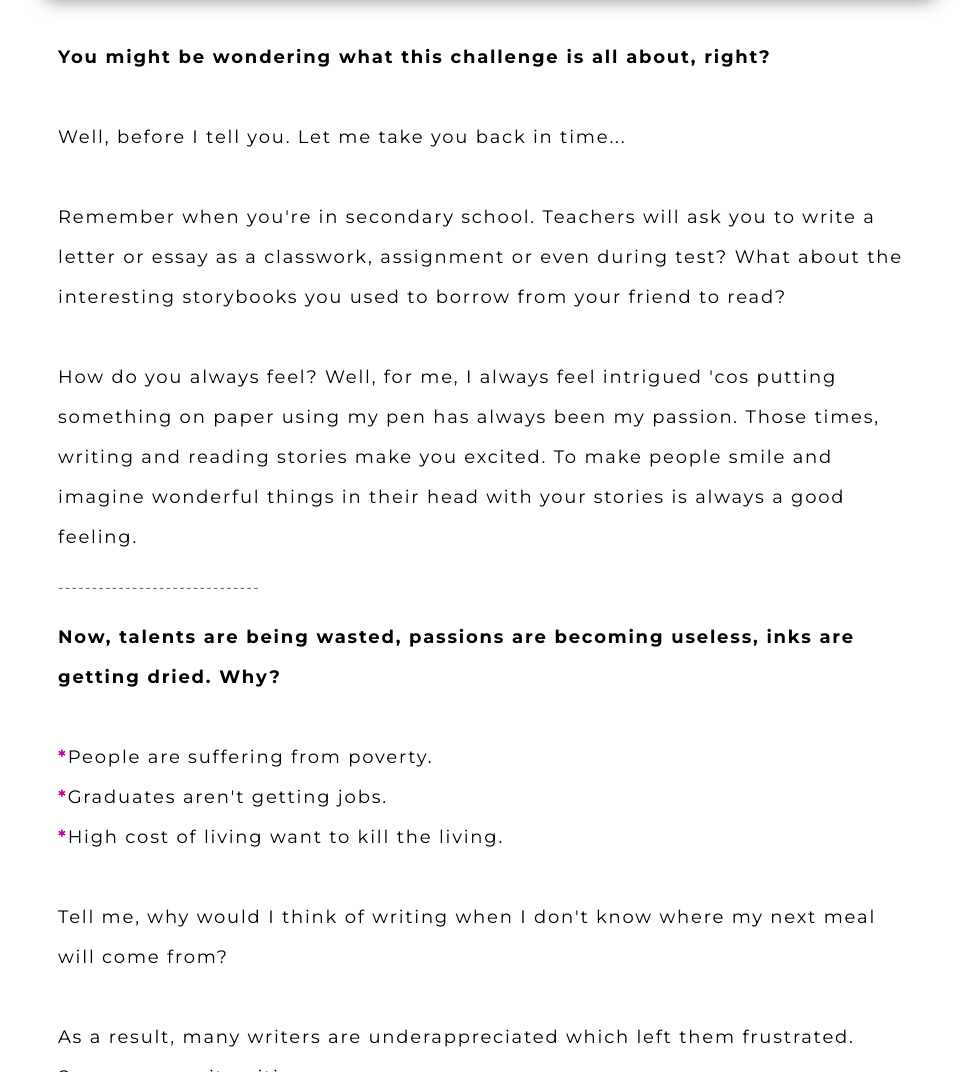
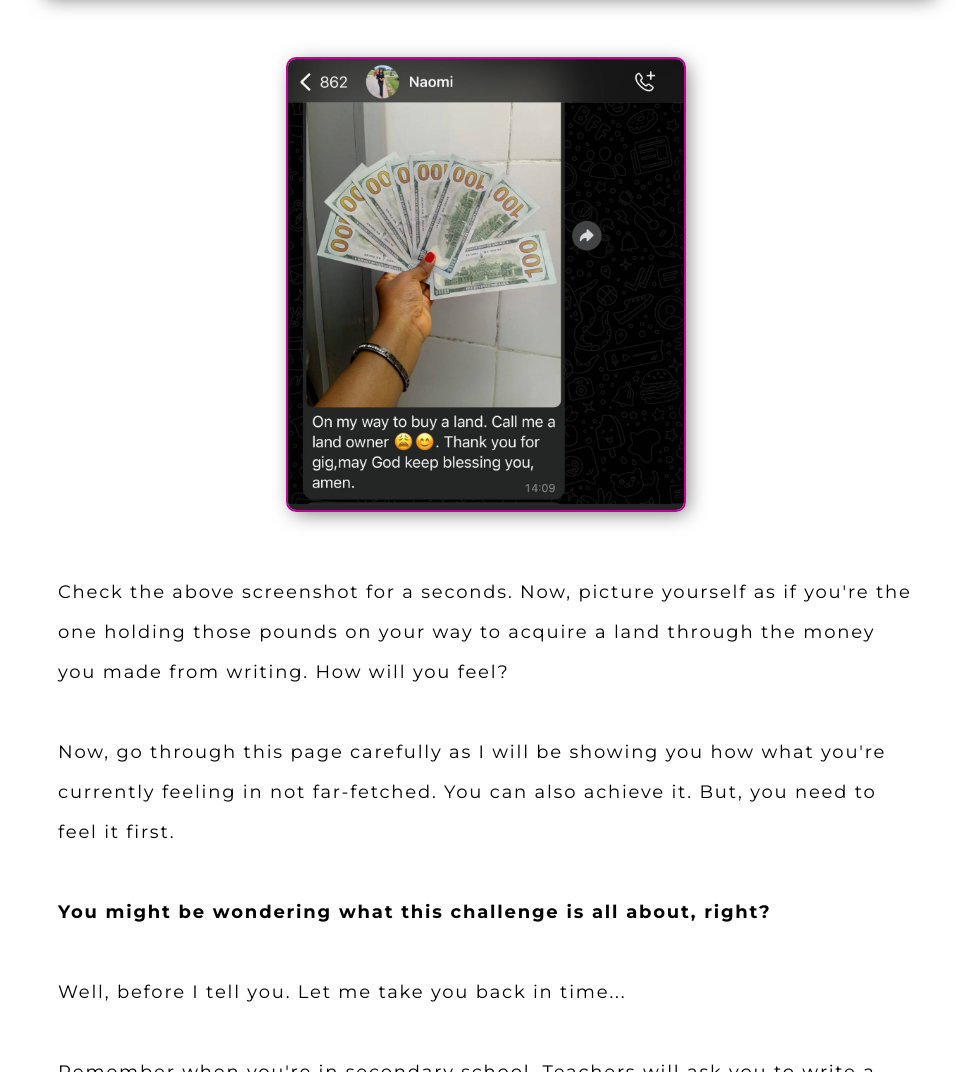
Before and after one commit to drisaden/writetoprochallenge, a plain HTML site: page index.html in a window 1280 px wide. Shown: the part 935-2007 px from the top of the page, without its empty margins (154-1133 px from the left). Drawn offline with nearby package versions, Linux system fonts and the light colour scheme.

Commit message:
little changes made

```diff
--- a/index.html
+++ b/index.html
@@ -133,7 +133,17 @@
                     <p class="py-5 leading-10 tracking-widest text-lg">If yes, Then congratulate yourself that you found this challenge at the right time.  At the end of this <span class="text-primary font-bold">11-Day One-on-One Writing Challenge</span> . You would've been transformed from being a 'SHY' writer to a World-renowned Prolific Writer that you are meant to be.
                 </p>
                 </div>
-
+                <div class="mx-auto p-5">
+                    <img src="./img/test5.jpg"
+                        alt="How I made $600 In a WEEK using WhatsApp" width="400px"
+                        class=" img-border m-5" data-aos="fade-up">
+                    </div>
+                <p class="p-5 leading-10 tracking-widest text-lg">
+                            Check the above screenshot for a seconds. Now, picture yourself as if you're the one holding those pounds on your way to acquire a land through the money you made from writing. How will you feel?
+                </p>
+                <p class="p-5 leading-10 tracking-widest text-lg">
+                            Now, go through this page carefully  as I will be showing you how what you're currently feeling in not far-fetched. You can also achieve it. But, you need to feel it first.
+                </p>
                 <p class="p-5 leading-10 tracking-widest text-lg font-bold">
                     You might be wondering what this challenge is all about, right?
                 </p>
```
